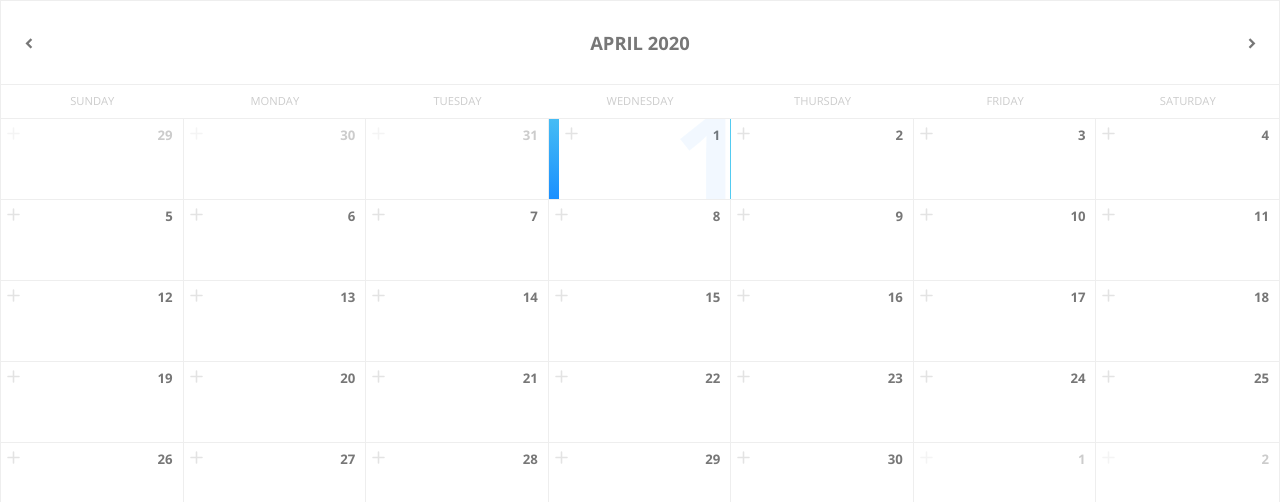
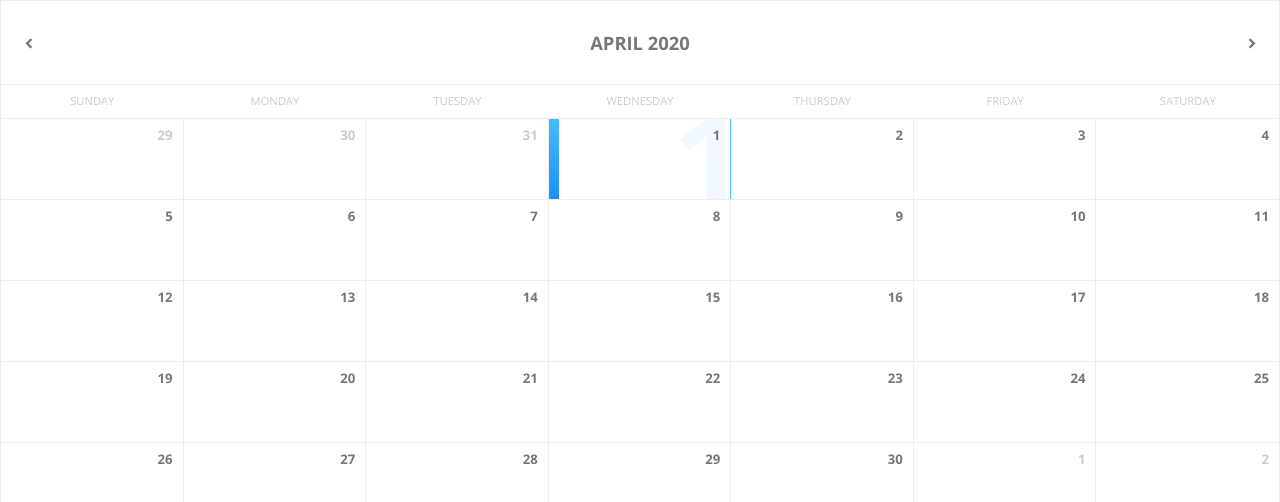
Before and after one commit to SpeedCal/app, a React (Create React App) app: page /calendar.jpg in a window 1280 px wide. Shown: the top 502 px of the page. Built offline with nearby package versions, Linux system fonts and the light colour scheme.

Commit message:
updated index.js file to use src-absolute imports. optimized form.css to only show plus sign when the date square is hovered.

```diff
--- a/src/index.js
+++ b/src/index.js
@@ -1,6 +1,6 @@
 import React from 'react';
 import ReactDOM from 'react-dom';
-import './styling/index.css';
+import 'styling/index.css';
 import App from './App';
 import * as serviceWorker from './serviceWorker';
 
--- a/src/styling/Form.css
+++ b/src/styling/Form.css
@@ -1,9 +1,5 @@
-.add-event-button {
-  opacity: 20%;
-}
-.add-event-button:hover {
-  opacity: 100%;
-}
+.col.cell .add-event-button { opacity: 0; }
+.col.cell:hover .add-event-button { opacity: 100; }
 
 .event-form-container {
   width: 95%;
@@ -26,4 +22,5 @@
   padding-bottom: 5px;
   width: 100%;
   overflow: hidden;
+  z-index: 100;
 }
```
